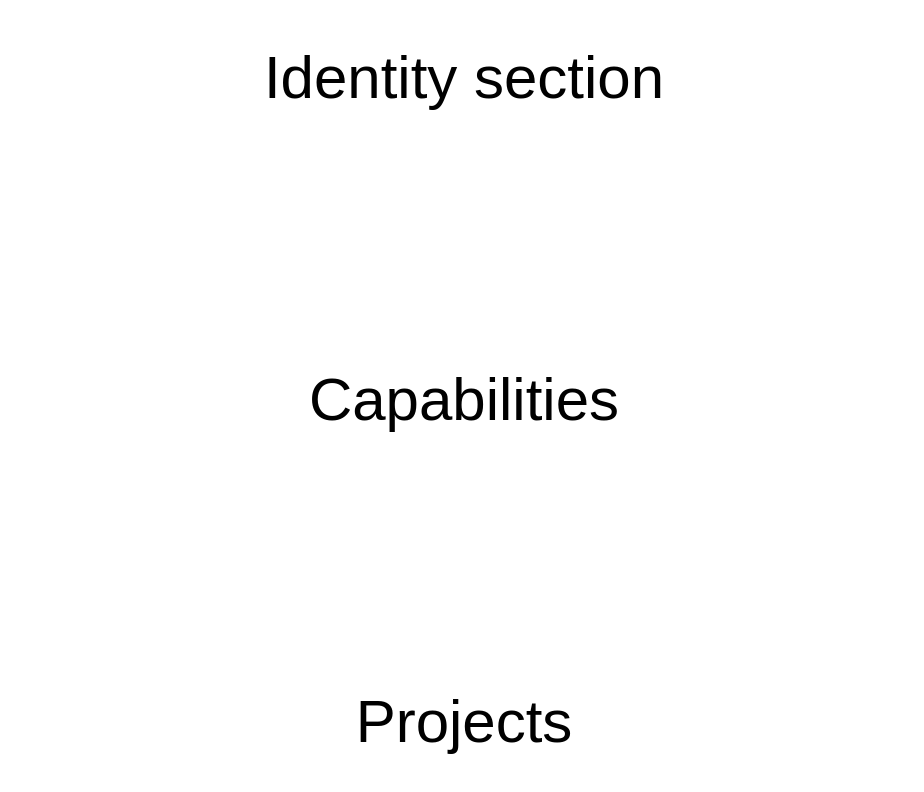
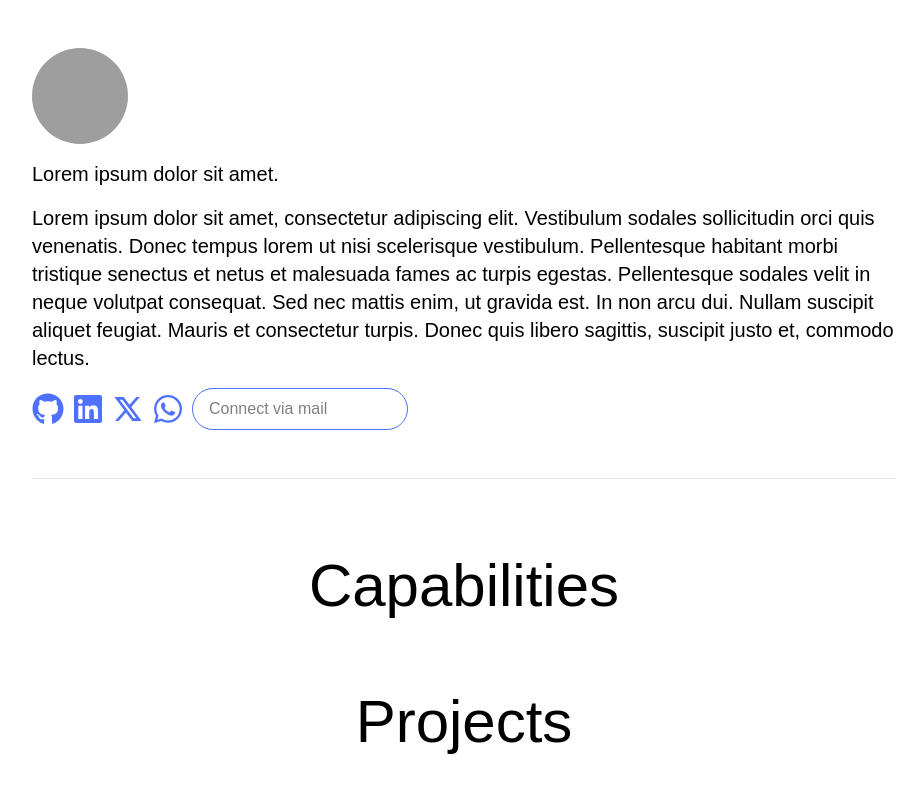
Before and after one commit to BernardSDev/portfolio.frontend, a Next.js app: page / in a window 1280 px wide. Shown: the top 792 px of the page, without its empty margins (176-1100 px from the left). Built offline with nearby package versions, Linux system fonts and the light colour scheme; grey boxes are pictures that could not be loaded; a web font is replaced by a local one.

Commit message:
Structure Identity section layout

```diff
--- a/package.json
+++ b/package.json
@@ -12,7 +12,8 @@
     "next": "16.1.6",
     "next-themes": "^0.4.6",
     "react": "19.2.3",
-    "react-dom": "19.2.3"
+    "react-dom": "19.2.3",
+    "react-icons": "^5.5.0"
   },
   "devDependencies": {
     "@tailwindcss/postcss": "^4",
--- a/src/app/globals.css
+++ b/src/app/globals.css
@@ -6,18 +6,21 @@
 @theme inline {
     --color-background: var(--background);
     --color-foreground: var(--foreground);
+    --color-primary: var(--primary);
     --color-border: var(--border);
 }
 
 :root {
     --background: #ffffff;
     --foreground: #000000;
+    --primary: #4E71FF;
     --border: #e2e8f0;
 }
 
 :root.dark {
-    --background: #000000;
+    --background: #344H640;
     --foreground: #f8fafc;
+    --primary: #CC561E;
     --border: #334155;
 }
 
--- a/src/app/page.tsx
+++ b/src/app/page.tsx
@@ -1,9 +1,9 @@
+import Identity from "@/components/Identity/Identity";
+
 export default function Home() {
   return (
     <>
-        <div className={`text-6xl`}>
-            Identity section
-        </div>
+        <Identity />
         <div className={`text-6xl`}>
             Capabilities
         </div>
--- /dev/null
+++ b/src/components/Identity/Identity.tsx
@@ -0,0 +1,37 @@
+import Image from "next/image";
+import {FaGithub, FaWhatsapp, FaLinkedin} from "react-icons/fa"
+import {RiTwitterXLine} from "react-icons/ri";
+
+function Identity() {
+    return(
+        <div className={`text-6xl border-b border-border pb-12`}>
+            <Image
+                src={"/bernard.png"}
+                alt={"Bernard"}
+                width={256}
+                height={256}
+                className={"rounded-full w-24 h-24"}
+            />
+            <p className={"text-xl mt-4"}>Lorem ipsum dolor sit amet.</p>
+            <p className={"text-xl mt-4"}>Lorem ipsum dolor sit amet, consectetur adipiscing elit.
+                Vestibulum sodales sollicitudin orci quis venenatis. Donec tempus lorem ut nisi scelerisque vestibulum.
+                Pellentesque habitant morbi tristique senectus et netus et malesuada fames ac turpis egestas.
+                Pellentesque sodales velit in neque volutpat consequat. Sed nec mattis enim, ut gravida est. In non arcu dui.
+                Nullam suscipit aliquet feugiat. Mauris et consectetur turpis. Donec quis libero sagittis, suscipit justo et,
+                commodo lectus.
+            </p>
+            <div className={"text-xl mt-4 flex items-center flex-wrap gap-2"}>
+                <FaGithub size={32} className="text-primary" />
+                <FaLinkedin size={32} className="text-primary" />
+                <RiTwitterXLine size={32} className="text-primary" />
+                <FaWhatsapp size={32} className="text-primary" />
+                <input
+                    placeholder={"Connect via mail"}
+                    className={"w-1/4 border border-primary text-base text-foreground px-4 py-2 rounded-full"}
+                />
+            </div>
+        </div>
+    )
+}
+
+export default Identity;
```
Also changed, not shown: 2 other files (tests, documents, lock files or other folders).
